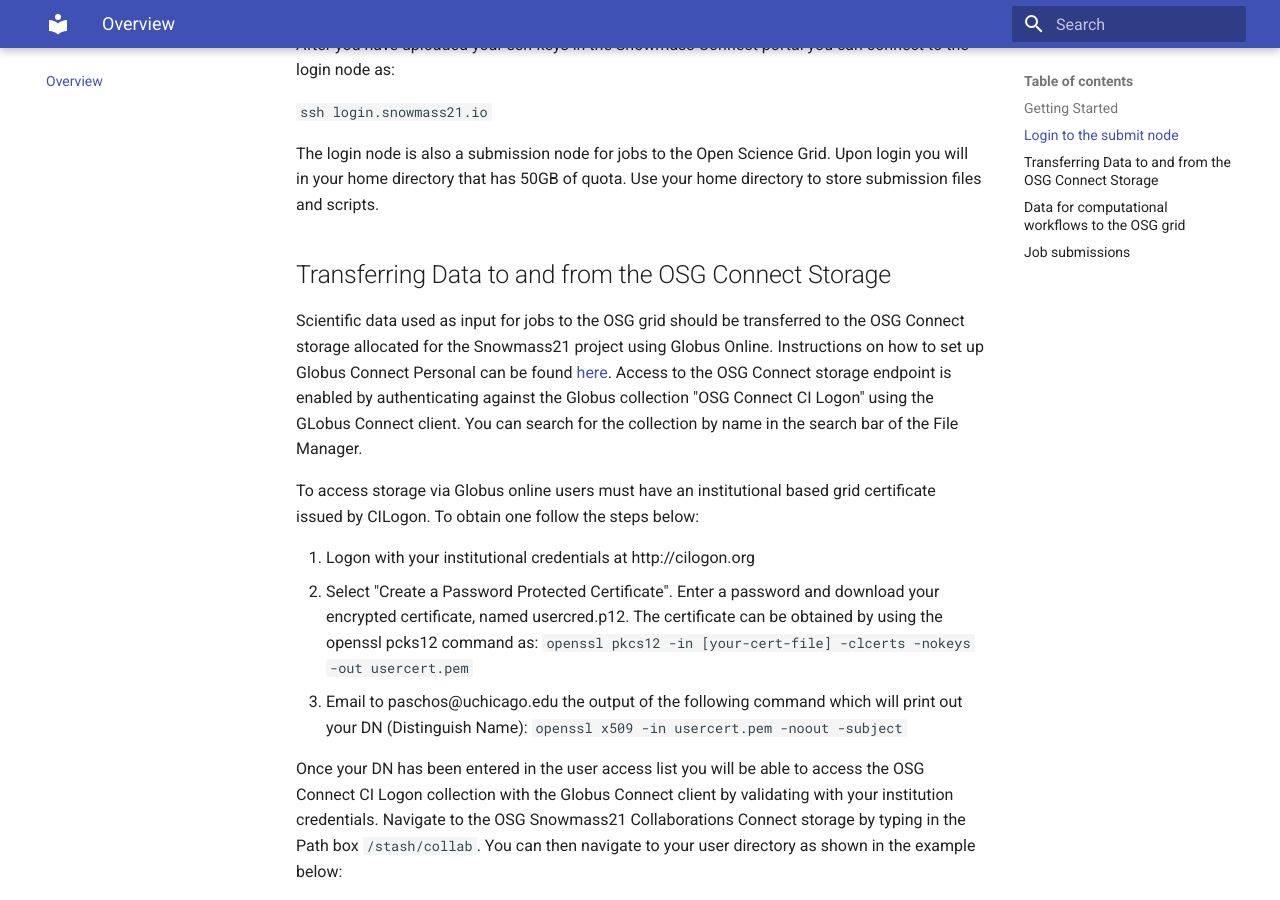
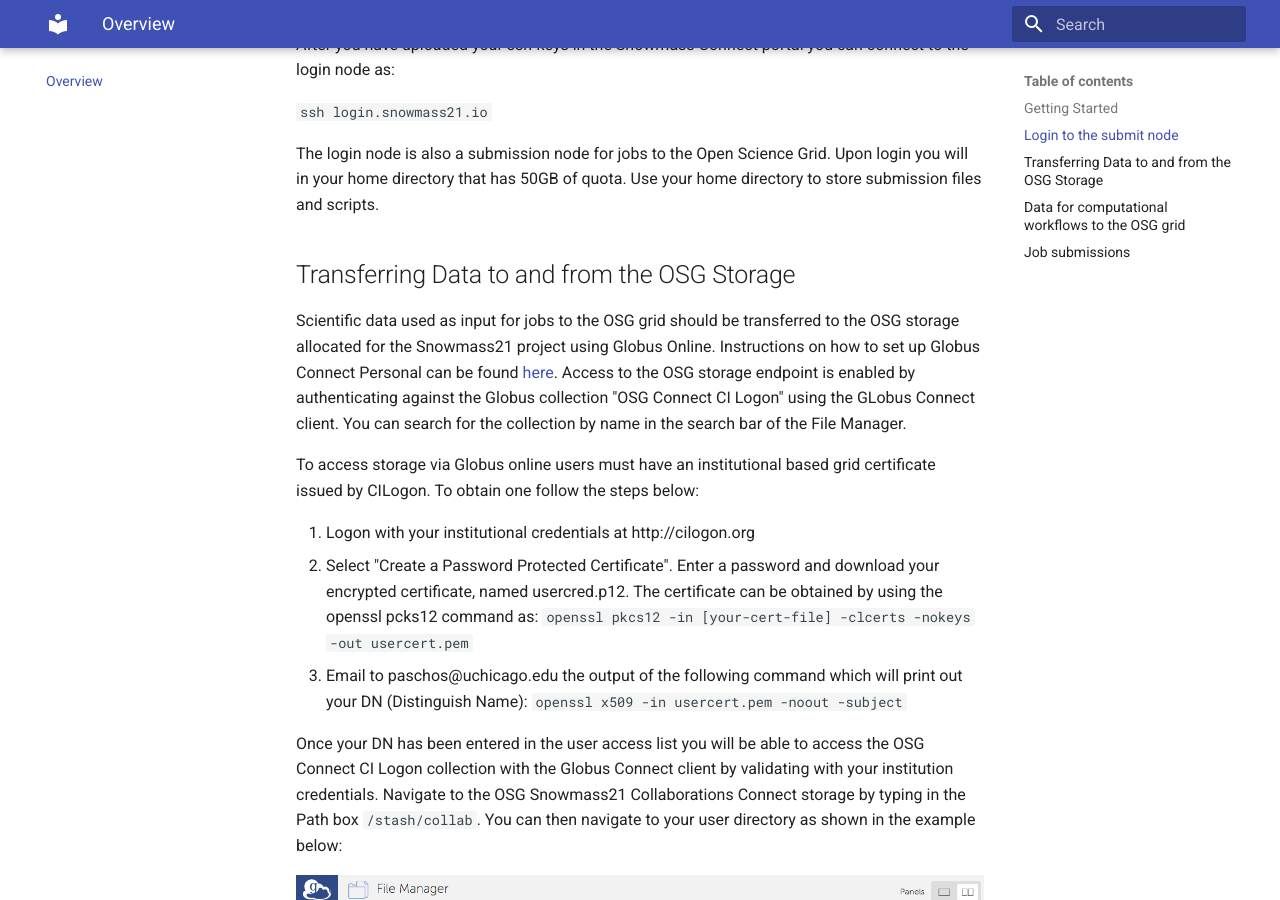
Before and after one commit to ppaschos/snowmass-connect-docs, an MkDocs documentation site: the page built from docs/index.md, in a window 1280 px wide and 900 px high, scrolled down 389 px. Built offline with MkDocs 1.6.1 and Material for MkDocs 9.7.7, drawn with Linux system fonts in a browser that asks for light colours; some of the changed text lies outside the part shown.

Commit message:
Update index.md

```diff
--- a/docs/index.md
+++ b/docs/index.md
@@ -14,11 +14,11 @@
 The login node is also a submission node for jobs to the Open Science Grid. Upon login you will in your home directory that has 50GB of quota.
 Use your home directory to store submission files and scripts.
 
-## Transferring Data to and from the OSG Connect Storage
+## Transferring Data to and from the OSG Storage
 
-Scientific data used as input for jobs to the OSG grid should be transferred to the OSG Connect storage allocated for the Snowmass21 project
+Scientific data used as input for jobs to the OSG grid should be transferred to the OSG storage allocated for the Snowmass21 project
 using Globus Online. Instructions on how to set up Globus Connect Personal can be found [here](https://www.globus.org/globus-connect-personal).
-Access to the OSG Connect storage endpoint is enabled by authenticating against the Globus collection "OSG Connect CI Logon" using the GLobus Connect client.
+Access to the OSG storage endpoint is enabled by authenticating against the Globus collection "OSG Connect CI Logon" using the GLobus Connect client.
 You can search for the collection by name in the search bar of the File Manager.
 
 To access storage via Globus online users must have an institutional based grid certificate issued by CILogon. To obtain one follow the steps below:
@@ -64,11 +64,9 @@
 
 A typical submission script is inlined below.
 
-`Universe = Vanilla`
-
-`Executable     = run.sh`
-
-`Requirements = && (HAS_MODULES =?= TRUE)`
+>`Universe = Vanilla`
+>`Executable     = run.sh`
+>`Requirements = && (HAS_MODULES =?= TRUE)`
 
 `Error   = output.err.$(Cluster)-$(Process)`
 
@@ -86,8 +84,7 @@
 For small files to and from the grid you can use the HTCondor file transfer method by including the following two lines in the submission
 script above:
 
-`transfer_input_files = <comma separated files>`
-
-`should_transfer_files = YES`
+`transfer_input_files = <comma separated files>
+should_transfer_files = YES`
 
 Refer to the HTCondor manual for more information on customizing your submission scripts: https://research.cs.wisc.edu/htcondor/manual/v8.6/2_5Submitting_Job.html
```
